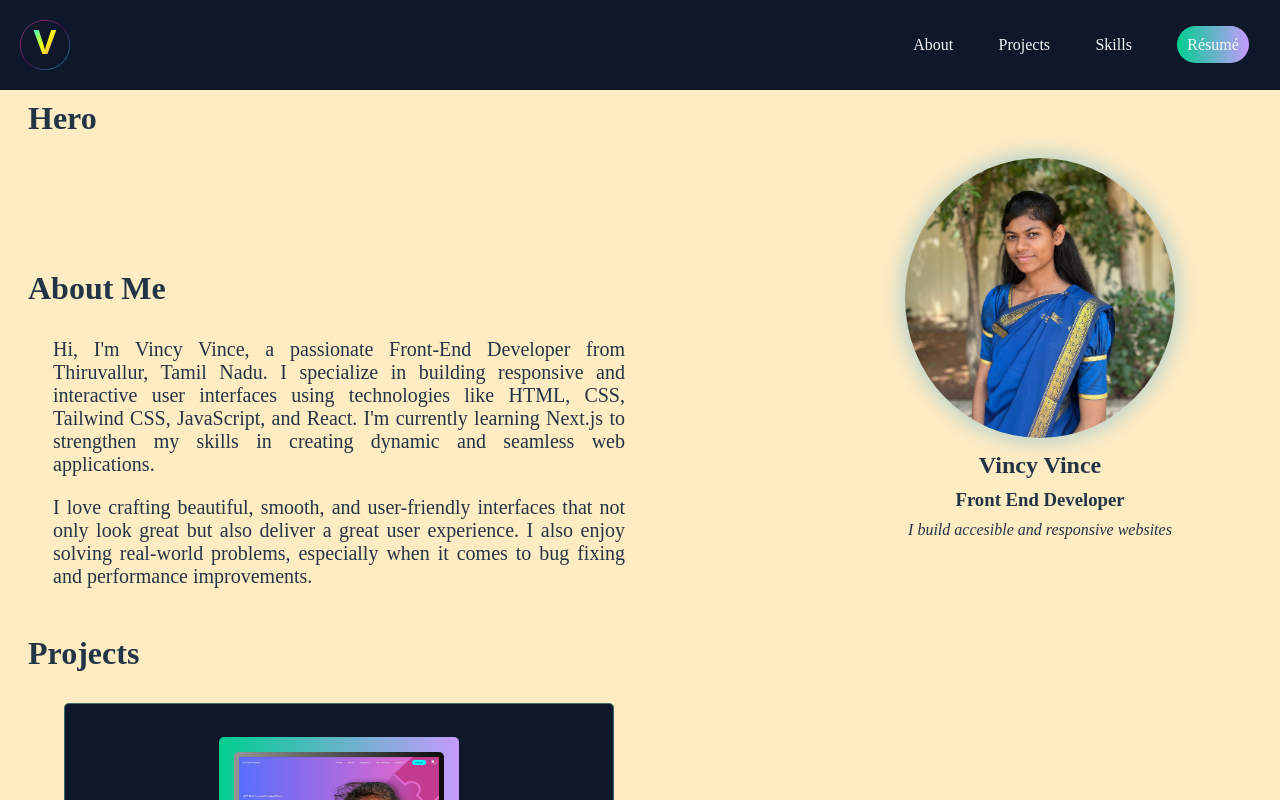
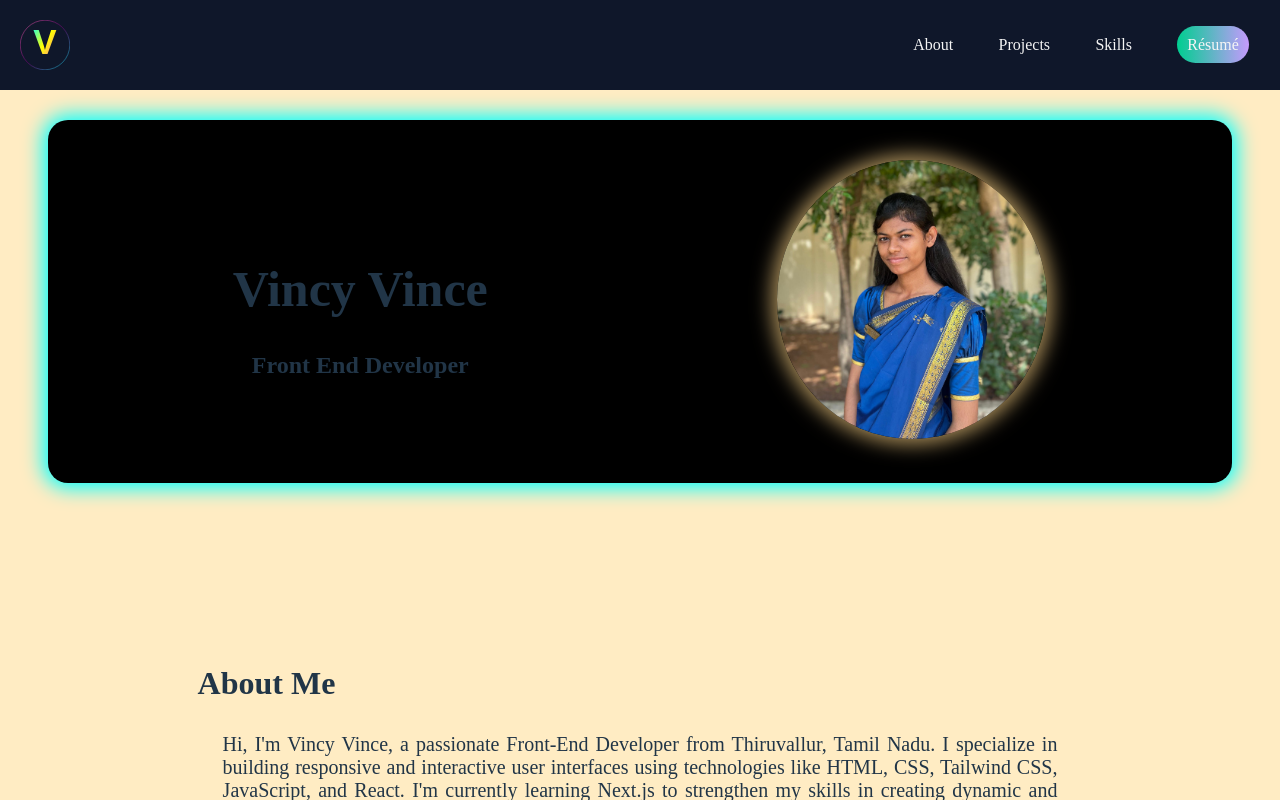
Before and after one commit to vincy-vince/my_portfolio, a React (Vite) app in the folder client/: page / in a window 1280 px wide. Shown: the top 800 px of the page. Built offline with nearby package versions, Linux system fonts and the light colour scheme.

Commit message:
chore: added hero session

```diff
--- a/client/src/components/about/about.css
+++ b/client/src/components/about/about.css
@@ -41,17 +41,15 @@
 }
 
 @media (min-width: 1024px) {
-  .developer {
-    display: block;
-    margin: 35px;
-    margin-top: 0;
-    position: fixed;
-    right: 70px;
+  .about {
+    width: 70%;
+    margin-left: auto;
+    margin-right: auto;
   }
-
   .about-container {
-    width: 50%;
     margin-top: 40px;
+    margin-left: auto;
+    margin-right: auto;
   }
 
   .about-content {
@@ -60,14 +58,6 @@
 }
 
 @media (min-width: 2000px) {
-  .developer {
-    display: block;
-    margin: 35px;
-    position: fixed;
-    right: 70px;
-    margin-top: 350px;
-  }
-
   .about-container h1 {
     font-size: 40px;
   }
--- a/client/src/components/bubbletrail/bubbletrail.css
+++ b/client/src/components/bubbletrail/bubbletrail.css
@@ -12,8 +12,8 @@
 
 .star {
   position: fixed;
-  width: 10px;
-  height: 10px;
+  width: 15px;
+  height: 15px;
   background: white;
   border-radius: 50%;
   box-shadow: 0 0 10px #00ffff, 0 0 20px rgb(15 23 42), 0 0 30px rgb(15 23 42);
--- a/client/src/components/bubbletrail/bubbletrail.jsx
+++ b/client/src/components/bubbletrail/bubbletrail.jsx
@@ -1,5 +1,5 @@
-import React, { useEffect } from 'react';
-import "../bubbletrail/bubbletrail.css"
+import React, { useEffect } from "react";
+import "../bubbletrail/bubbletrail.css";
 const BubbleTrail = () => {
   useEffect(() => {
     const handleMouseMove = (e) => {
--- a/client/src/components/developer/developer.css
+++ b/client/src/components/developer/developer.css
@@ -38,6 +38,10 @@
   margin-top: 10px;
 }
 
+.Dev_prof {
+  margin-top: 130px;
+}
+
 @media (min-width: 2000px) {
   .my_img {
     min-width: 700px;
--- a/client/src/components/education/education.css
+++ b/client/src/components/education/education.css
@@ -9,8 +9,10 @@
 }
 
 @media (min-width: 1024px) {
-  .education_container p {
-    width: 50%;
+  .education_container {
+    width: 70%;
+    margin-left: auto;
+    margin-right: auto;
     padding: 20px;
   }
 }
--- a/client/src/components/experience/experience.css
+++ b/client/src/components/experience/experience.css
@@ -12,8 +12,10 @@
 }
 
 @media (min-width: 1024px) {
-  .experience_content {
-    width: 50%;
+  .experience_container{
+    width: 70%;
+    margin-left: auto;
+    margin-right: auto;
     padding: 20px;
   }
 }
--- a/client/src/components/hero/hero.css
+++ b/client/src/components/hero/hero.css
@@ -1,3 +1,31 @@
 .hero-container {
-  margin-left: 20px;
+  background-color: black;
+  display: flex;
+  flex-direction: row;
+  width: auto;
+  height: max-content;
+  margin: 70px 40px;
+  margin-top: 120px;
+  justify-content: space-around;
+  padding: 40px;
+  border-radius: 20px;
+  text-align: center;
+  box-shadow: 0 0 20px 5px #00ffff;
 }
+
+.hero-container h1 {
+  font-size: 50px;
+}
+
+.imageSec img {
+  max-width: 270px;
+  max-height: 300px;
+  border-radius: 50%;
+  box-shadow: 0 0 20px 5px #f5cd82b4;
+}
+
+@media (max-width: 1023px) {
+  .hero-container {
+    display: none;
+  }
+}
--- a/client/src/components/hero/hero.jsx
+++ b/client/src/components/hero/hero.jsx
@@ -3,7 +3,17 @@ import "../hero/hero.css";
 const Hero = () => {
   return (
     <div className="hero-container">
-      <h1 style={{ marginTop: "100px" }}>Hero</h1>
+      <div className="introSec">
+        <div>
+          <h1 style={{ marginTop: "100px" }}>Vincy Vince</h1>
+        </div>
+        <div>
+          <h2>Front End Developer</h2>
+        </div>
+      </div>
+      <div className="imageSec">
+        <img src="vincy2.jpeg" alt="vincy-vince" />
+      </div>
     </div>
   );
 };
--- a/client/src/components/projects/projects.css
+++ b/client/src/components/projects/projects.css
@@ -92,6 +92,9 @@
  } */
 
 @media (min-width: 2000px) {
+  .project_cards_container {
+    width: 70%;
+  }
   .project_cards {
     width: 60%;
     height: 400px;
```
Also changed, not shown: client/public/vincy-vince.jpeg (deleted).
